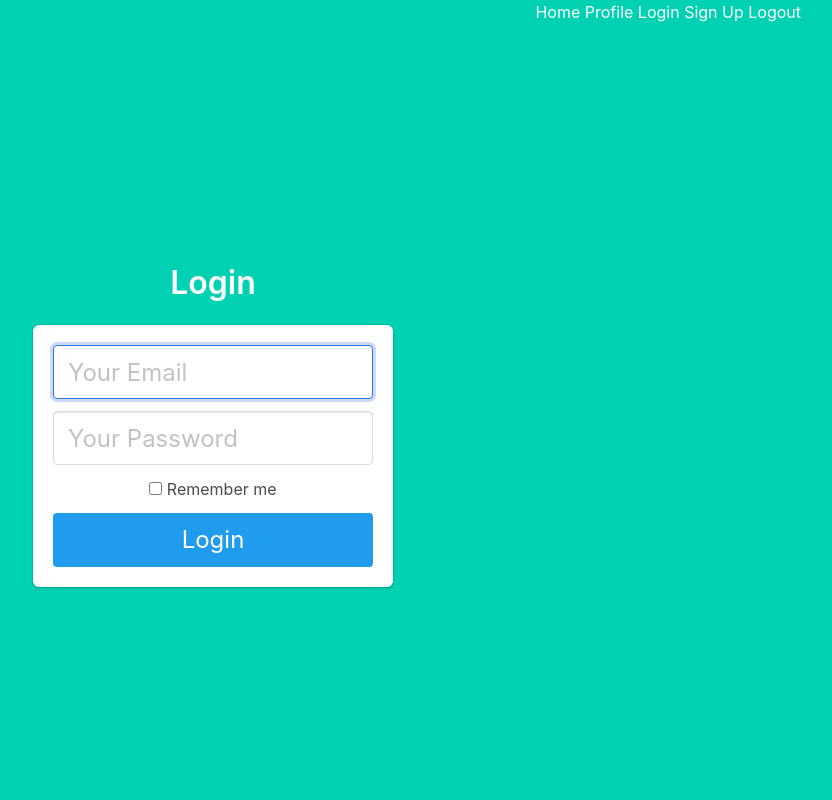
After one commit to abinash2512/hackthediff-verycreative, a Flask app: page /login in a window 1280 px wide. The commit adds this page. Shown: the whole page, without its empty margins (427-1259 px from the left). Run offline with Flask 2, Linux system fonts and the light colour scheme.

```diff
--- /dev/null
+++ b/app/auth.py
@@ -0,0 +1,16 @@
+from flask import Blueprint, render_template
+from . import db
+
+auth = Blueprint('auth', __name__)
+
+@auth.route('/login')
+def login():
+    return render_template('login.html')
+
+@auth.route('/signup')
+def signup():
+    return render_template('signup.html')
+
+@auth.route('/logout')
+def logout():
+    return 'Logout'
--- /dev/null
+++ b/app/main.py
@@ -0,0 +1,12 @@
+from flask import Blueprint, render_template
+from . import db
+
+main = Blueprint('main', __name__)
+
+@main.route('/')
+def index():
+    return render_template('index.html')
+
+@main.route('/profile')
+def profile():
+    return render_template('profile.html')
--- /dev/null
+++ b/app/templates/base.html
@@ -0,0 +1,45 @@
+<!DOCTYPE html>
+<html>
+
+<head>
+    <meta charset="utf-8">
+    <meta http-equiv="X-UA-Compatible" content="IE=edge">
+    <meta name="viewport" content="width=device-width, initial-scale=1">
+    <title>Flask Auth Example</title>
+    <link rel="stylesheet" href="https://cdnjs.cloudflare.com/ajax/libs/bulma/0.7.2/css/bulma.min.css" />
+</head>
+
+<body>
+    <section class="hero is-primary is-fullheight">
+
+        <div class="hero-head">
+            <nav class="navbar">
+                <div class="container">
+                    <div id="navbarMenuHeroA" class="navbar-menu">
+                        <div class="navbar-end">
+                                Home
+                            </a>
+                                Profile
+                            </a>
+                                Login
+                            </a>
+                                Sign Up
+                            </a>
+                                Logout
+                            </a>
+                        </div>
+                    </div>
+                </div>
+            </nav>
+        </div>
+
+        <div class="hero-body">
+            <div class="container has-text-centered">
+                {% block content %}
+                {% endblock content %}
+            </div>
+        </div>
+    </section>
+</body>
+
+</html>
--- /dev/null
+++ b/app/templates/login.html
@@ -0,0 +1,29 @@
+{% extends "base.html" %}
+
+{% block content %}
+<div class="column is-4 is-offset-4">
+    <h3 class="title">Login</h3>
+    <div class="box">
+        <form method="POST" action="/login">
+            <div class="field">
+                <div class="control">
+                    <input class="input is-large" type="email" name="email" placeholder="Your Email" autofocus="">
+                </div>
+            </div>
+
+            <div class="field">
+                <div class="control">
+                    <input class="input is-large" type="password" name="password" placeholder="Your Password">
+                </div>
+            </div>
+            <div class="field">
+                <label class="checkbox">
+                    <input type="checkbox" name="remember">
+                    Remember me
+                </label>
+            </div>
+            <button class="button is-block is-info is-large is-fullwidth">Login</button>
+        </form>
+    </div>
+</div>
+{% endblock %}
--- /dev/null
+++ b/app/templates/profile.html
@@ -0,0 +1,6 @@
+{% extends "base.html" %}
+
+{% block content %}
+<h1 class="title">Welcome
+</h1>
+{% endblock %}
```
Also changed, not shown: app/__init__.py (added, +23 -0 lines), app/app.py (deleted, +0 -13 lines), app/models.py (added, +7 -0 lines), app/templates/index.html (+10 -12 lines), app/templates/signup.html (added, +30 -0 lines).
